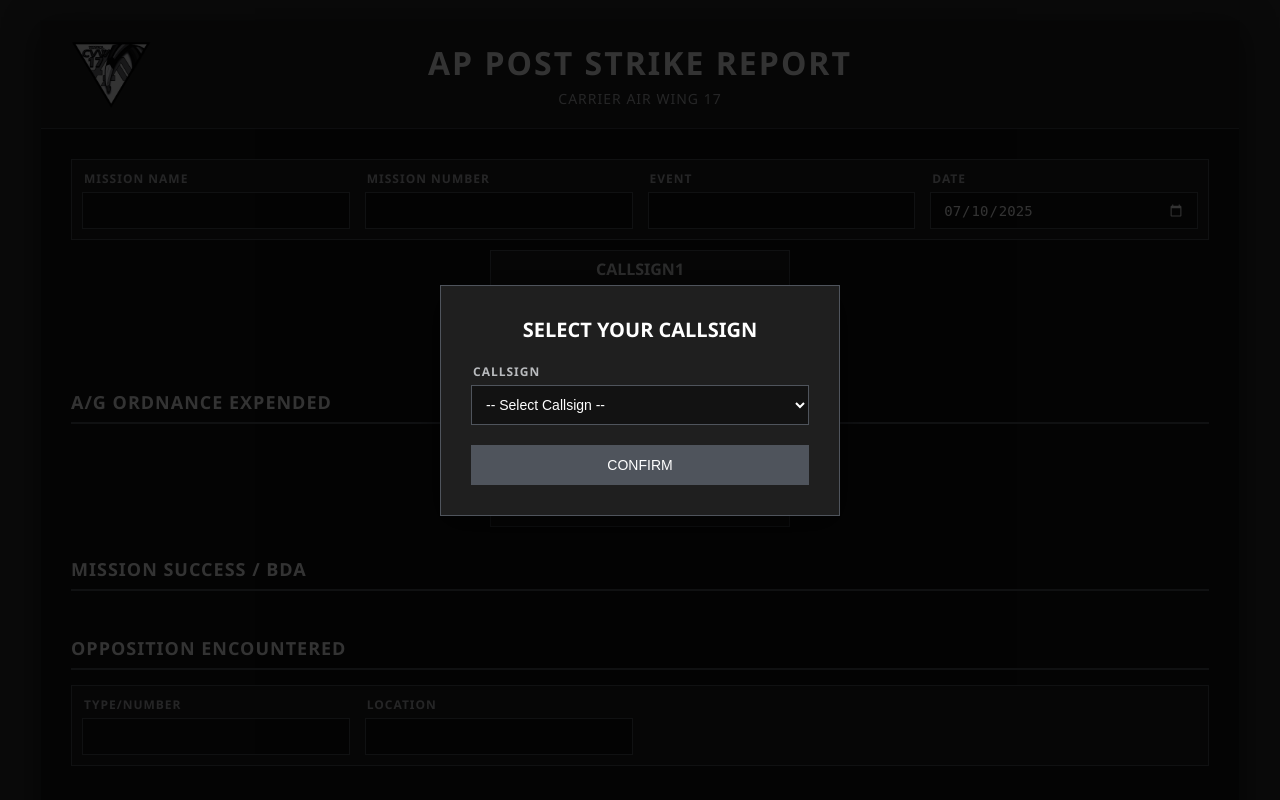
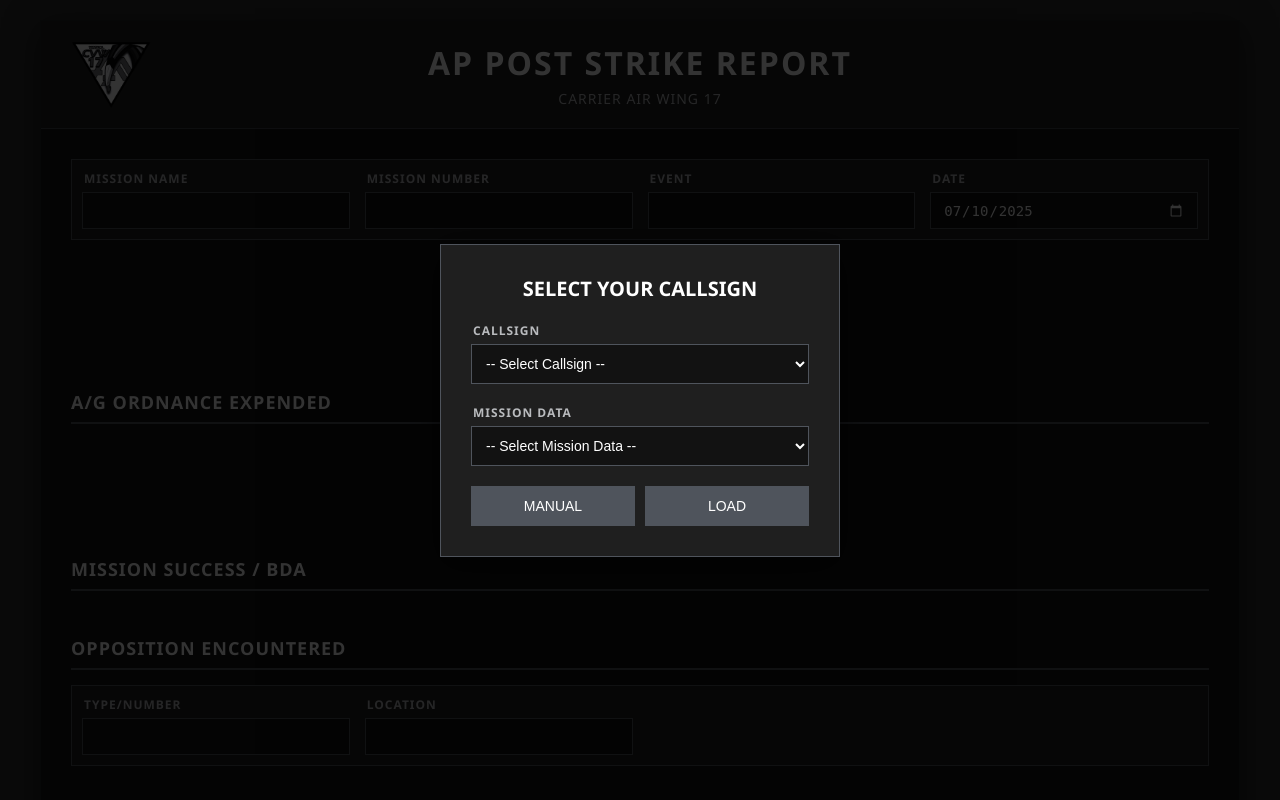
Before and after one commit to Hanz727/DebriefTrackerV2, a Flask app: page / in a window 1280 px wide. Run offline with Flask 3, Linux system fonts and the light colour scheme; data that the repository does not hold is empty; parts of the project's set-up code (start-up, migrations or seed data) failed here and were passed over.

Commit message:
mission data loading done

```diff
--- a/web/input/templates/submit.html
+++ b/web/input/templates/submit.html
@@ -661,6 +661,7 @@
     <div id="callsignPopup" class="popup-overlay">
         <div class="popup-content">
             <div class="popup-title">SELECT YOUR CALLSIGN</div>
+
             <div class="popup-field-group">
                 <div class="field-label">CALLSIGN</div>
                 <select id="callsignSelect" class="popup-select">
@@ -689,7 +690,17 @@
                     <option value="DEVIL4">DEVIL4</option>
                 </select>
             </div>
-            <button id="confirmCallsign" class="popup-button" disabled>CONFIRM</button>
+            <div class="popup-field-group">
+                <div class="field-label">MISSION DATA</div>
+                <select id="missionDataSelect" class="popup-select">
+                    <option value="">-- Select Mission Data --</option>
+                </select>
+            </div>
+
+            <div style="display: flex; gap: 10px;">
+                <button id="manualButton" class="popup-button" style="flex: 1;" disabled>MANUAL</button>
+                <button id="loadButton" class="popup-button" style="flex: 1;" disabled>LOAD</button>
+            </div>
         </div>
     </div>
 
@@ -1614,11 +1625,16 @@
                         const targetInput = document.getElementById(`target-input-${pilotIndex}-${weaponId}`);
 
                         if (weaponNameInput) weaponNameInput.value = entry.WEAPON_NAME ?? '';
-                        if (targetSelect) {
+                        if (entry.TGT_NAME === "NONE")
+                            entry.TGT_NAME = ''
+                        if (entry.TGT_TNAME === "NONE")
+                            entry.TGT_TNAME = ''
+
+                        if (targetSelect && (entry.TGT_NAME || entry.TGT_TNAME)) {
                             targetSelect.value = 'target';
                             targetSelect.dispatchEvent(new Event('change'));
                         }
-                        if (targetInput) targetInput.value = entry.TGT_TNAME ?? entry.TGT_NAME ?? '';
+                        if (targetInput) targetInput.value = entry.TGT_NAME ?? entry.TGT_TNAME ?? '';
 
                     } else if (entry.TYPE === 1) {
                         // A/A Weapon
@@ -1738,11 +1754,42 @@
             const confirmButton = document.getElementById('confirmCallsign');
             const popup = document.getElementById('callsignPopup');
 
-            callsignSelect.addEventListener('change', function() {
-                confirmButton.disabled = !this.value;
+            const loadButton = document.getElementById('loadButton');
+            const manualButton = document.getElementById('manualButton');
+            const missionDataSelect = document.getElementById('missionDataSelect');
+
+            fetchMissionDataLabels();
+
+            function updateButtonStates() {
+                const hasCallsign = !!callsignSelect.value;
+                const hasMissionData = !!missionDataSelect.value;
+
+                loadButton.disabled = !hasCallsign || !hasMissionData;
+                manualButton.disabled = !hasCallsign;
+            }
+
+            callsignSelect.addEventListener('change', updateButtonStates);
+            missionDataSelect.addEventListener('change', updateButtonStates);
+
+            loadButton.addEventListener('click', async function() {
+                const selectedCallsign = callsignSelect.value;
+                const selectedMissionId = missionDataSelect.value;
+
+                if (selectedCallsign && selectedMissionId) {
+                    updateAllCallsigns(selectedCallsign);
+
+                    // Fetch and load the mission data
+                    const missionData = await fetchMissionData(selectedMissionId);
+                    if (missionData) {
+                        loadDataFromJSON(missionData);
+                    }
+
+                    popup.style.display = 'none';
+                }
             });
 
-            confirmButton.addEventListener('click', function() {
+// Manual button - only sets callsign
+            manualButton.addEventListener('click', function() {
                 const selectedCallsign = callsignSelect.value;
                 if (selectedCallsign) {
                     updateAllCallsigns(selectedCallsign);
@@ -1753,6 +1800,36 @@
             // Initialize event listeners
             initializeEventListeners();
         };
+
+        async function fetchMissionDataLabels() {
+            try {
+                const response = await fetch('/data-labels');
+                const labels = await response.json();
+
+                const missionDataSelect = document.getElementById('missionDataSelect');
+                missionDataSelect.innerHTML = '<option value="">-- Select Mission Data --</option>';
+
+                Object.entries(labels).forEach(([id, filename]) => {
+                    const option = document.createElement('option');
+                    option.value = id;
+                    option.textContent = filename;
+                    missionDataSelect.appendChild(option);
+                });
+            } catch (error) {
+                console.error('Failed to fetch mission data labels:', error);
+            }
+        }
+
+        async function fetchMissionData(id) {
+            try {
+                const response = await fetch(`/data?id=${id}`);
+                const data = await response.json();
+                return data;
+            } catch (error) {
+                console.error('Failed to fetch mission data:', error);
+                return null;
+            }
+        }
     </script>
 </body>
 </html>
```
